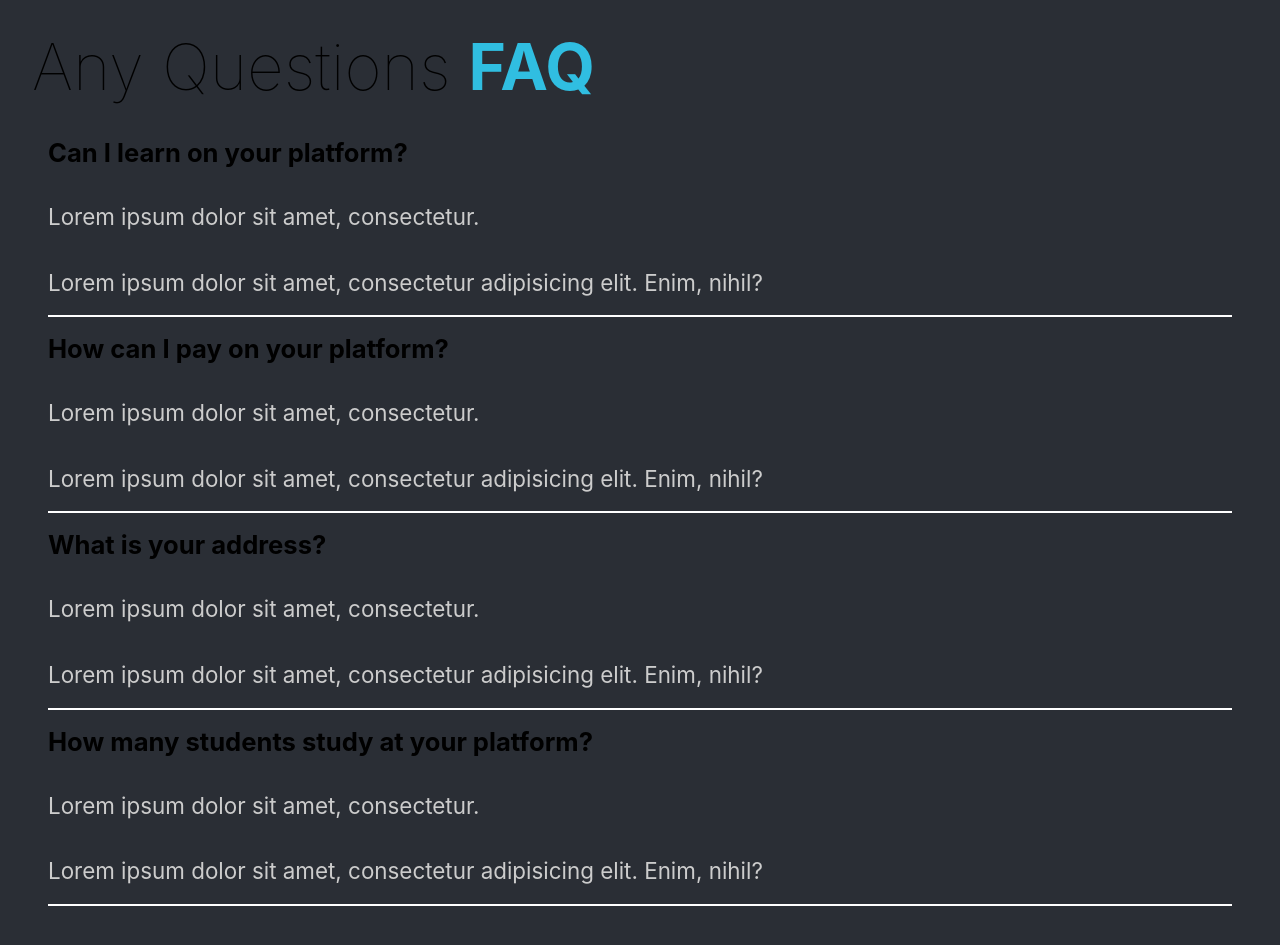
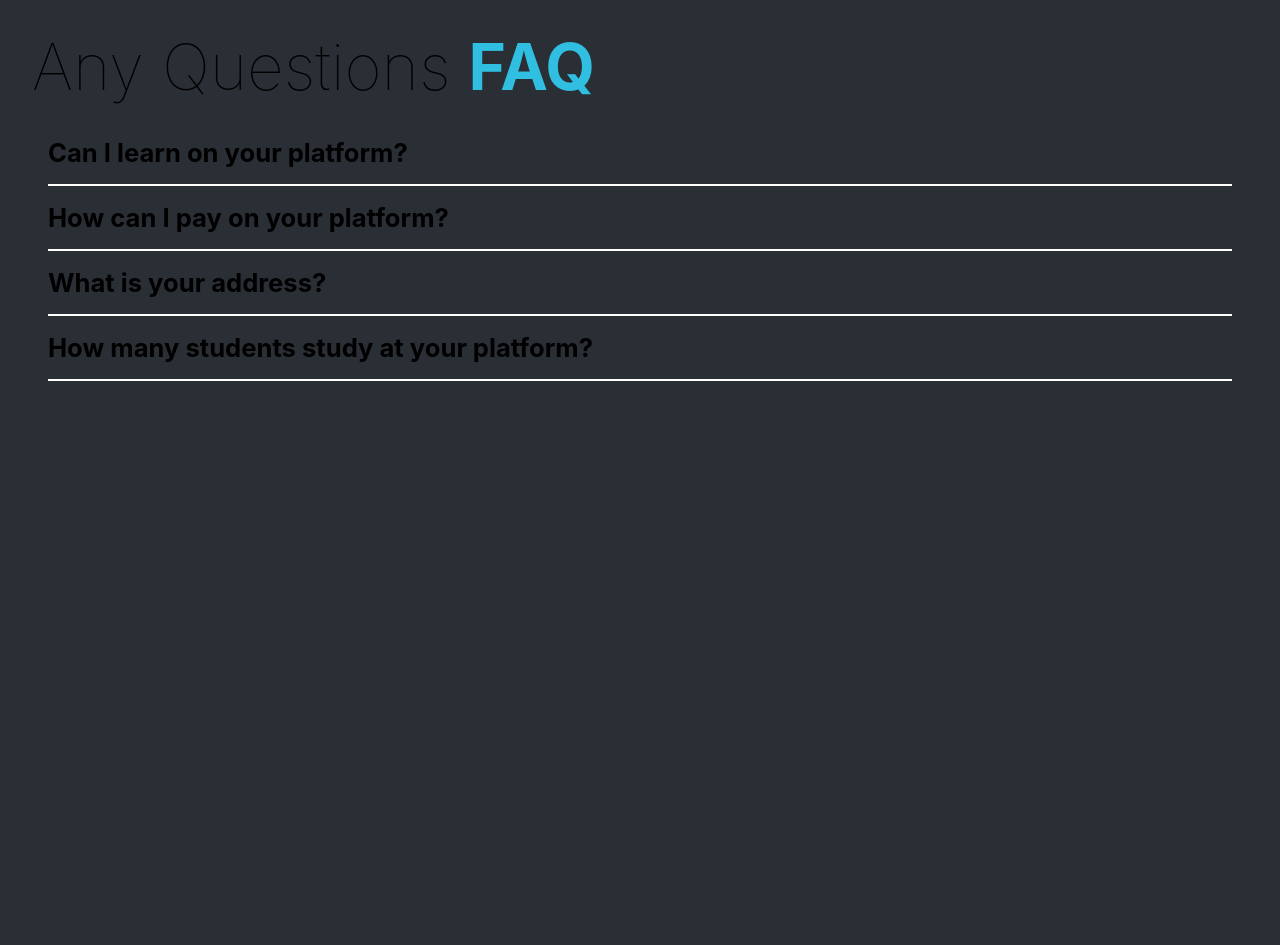
Before and after one commit to AvazShukurullayev/r-7-e-Learning, a React (Create React App) app: page / in a window 1280 px wide. Shown: the part 1500-2445 px from the top of the page. After the commit the page ends 1929 px from the top, so only its background shows below. Built offline with nearby package versions, Linux system fonts and the light colour scheme; a web font is replaced by a local one.

Commit message:
FAQ section completed

```diff
--- a/src/components/FaqSection.js
+++ b/src/components/FaqSection.js
@@ -1,43 +1,47 @@
 import React from 'react';
 import styled from "styled-components";
 import {About} from "../styles/styles";
+import Toggle from "./Toggle";
+import {LayoutGroup} from "framer-motion";
 
 const FaqSection = () => {
     return (
         <Faq>
             <h2>Any Questions <span>FAQ</span></h2>
+            <LayoutGroup>
+                <Toggle title={"Can I learn on your platform?"}>
                     <div className={"question"}>
-                <h4>Can I learn on your platform?</h4>
-                <div className="answer">
+                        <div className={"answer"}>
                             <p>Lorem ipsum dolor sit amet, consectetur.</p>
                             <p>Lorem ipsum dolor sit amet, consectetur adipisicing elit. Enim, nihil?</p>
                         </div>
-                <div className="faq-line"></div>
                     </div>
+                </Toggle>
+                <Toggle title={"How can I pay on your platform?"}>
                     <div className={"question"}>
-                <h4>How can I pay on your platform?</h4>
-                <div className="answer">
+                        <div className={"answer"}>
                             <p>Lorem ipsum dolor sit amet, consectetur.</p>
                             <p>Lorem ipsum dolor sit amet, consectetur adipisicing elit. Enim, nihil?</p>
                         </div>
-                <div className="faq-line"></div>
                     </div>
+                </Toggle>
+                <Toggle title={"What is your address?"}>
                     <div className={"question"}>
-                <h4>What is your address?</h4>
-                <div className="answer">
+                        <div className={"answer"}>
                             <p>Lorem ipsum dolor sit amet, consectetur.</p>
                             <p>Lorem ipsum dolor sit amet, consectetur adipisicing elit. Enim, nihil?</p>
                         </div>
-                <div className="faq-line"></div>
                     </div>
+                </Toggle>
+                <Toggle title={"How many students study at your platform?"}>
                     <div className={"question"}>
-                <h4>How many students study at your platform?</h4>
-                <div className="answer">
+                        <div className={"answer"}>
                             <p>Lorem ipsum dolor sit amet, consectetur.</p>
                             <p>Lorem ipsum dolor sit amet, consectetur adipisicing elit. Enim, nihil?</p>
                         </div>
-                <div className="faq-line"></div>
                     </div>
+                </Toggle>
+            </LayoutGroup>
         </Faq>
     );
 };
@@ -51,10 +55,12 @@ const Faq = styled(About)`
 
   .question {
     margin: 1rem;
+    transition: all 0.25s linear;
 
     h4 {
       font-size: 1.6rem;
       margin-bottom: 1rem;
+      cursor: pointer;
     }
   }
 
--- /dev/null
+++ b/src/components/Toggle.js
@@ -0,0 +1,15 @@
+import React, {useState} from 'react';
+import {motion} from "framer-motion";
+
+const Toggle = ({children, title}) => {
+    const [toggle, setToggle] = useState(false)
+    return (
+        <motion.div layout onClick={() => setToggle(!toggle)} className={"question"}>
+            <motion.h4>{title}</motion.h4>
+            {toggle ? children : ""}
+            <div className="faq-line"></div>
+        </motion.div>
+    );
+};
+
+export default Toggle;
```
Lines whose indentation alone changed are shown as unchanged.
